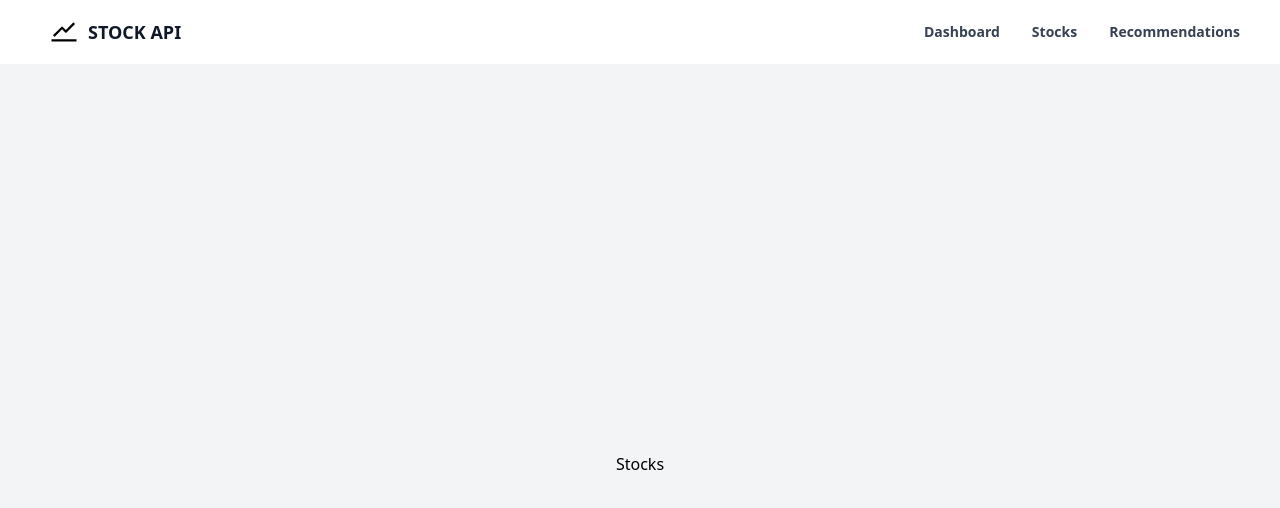
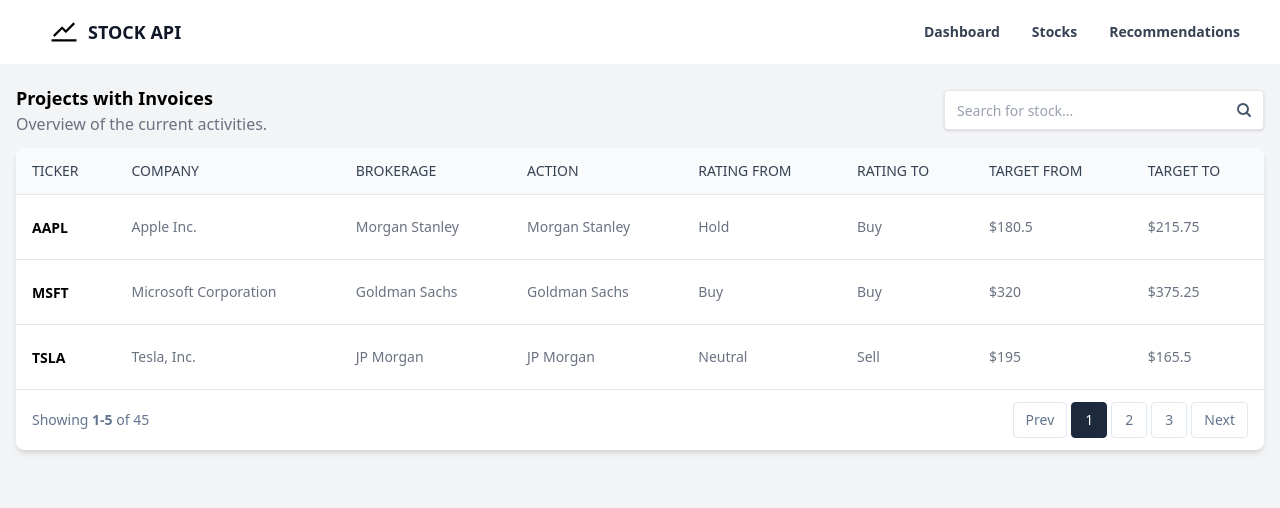
Before and after one commit to CorreaJose13/StockAPI, a Vue app in the folder frontend/: page /all-stocks in a window 1280 px wide. Shown: the top 508 px of the page. Built offline with nearby package versions, Linux system fonts and the light colour scheme; the HTML template or start-up script is replaced by a standard one.

Commit message:
Implement stocks table view

```diff
--- a/frontend/src/router/index.ts
+++ b/frontend/src/router/index.ts
@@ -1,6 +1,6 @@
 import { createRouter, createWebHistory } from 'vue-router'
 import DashboardView from '../views/DashboardView.vue'
-import StocksView from '@/views/StocksView.vue'
+import StocksTableView from '@/views/StocksTableView.vue'
 import RecommendationsView from '@/views/RecommendationsView.vue'
 
 const router = createRouter({
@@ -14,7 +14,7 @@ const router = createRouter({
     {
       path: '/all-stocks',
       name: 'stocks',
-      component: StocksView,
+      component: StocksTableView,
     },
     {
       path: '/stock-recommendations',
--- /dev/null
+++ b/frontend/src/views/StocksTableView.vue
@@ -0,0 +1,128 @@
+<script setup lang="ts">
+import { useStockData } from '@/composables/stocks'
+import { computed } from 'vue'
+import SearchIcon from '@/components/icons/SearchIcon.vue'
+
+const stocks = useStockData()
+const tableHeaders = computed(() => {
+  return [
+    'Ticker',
+    'Company',
+    'Brokerage',
+    'Action',
+    'Rating from',
+    'Rating to',
+    'Target from',
+    'Target to',
+  ]
+})
+const tableTexts = computed(() => {
+  return {
+    title: 'Projects with Invoices',
+    subtitle: 'Overview of the current activities.',
+    searchPlaceholder: 'Search for stock...',
+  }
+})
+</script>
+<template>
+  <div class="max-w-screen-xl max-h-screen mx-auto p-4">
+    <div class="w-full flex justify-between items-center mb-3 mt-1">
+      <div>
+        <h3 class="text-lg font-semibold text-black">{{ tableTexts.title }}</h3>
+        <p class="text-gray-500">{{ tableTexts.subtitle }}</p>
+      </div>
+      <div class="ml-3">
+        <div class="w-full max-w-md min-w-xs">
+          <div class="relative">
+            <input
+              class="bg-white w-full pr-11 h-10 pl-3 py-2 placeholder:text-gray-400 text-black text-sm border border-gray-200 rounded transition duration-200 ease focus:outline-none focus:border-gray-500 hover:border-gray-400 shadow-sm focus:shadow-md"
+              :placeholder="tableTexts.searchPlaceholder"
+            />
+            <SearchIcon />
+          </div>
+        </div>
+      </div>
+    </div>
+
+    <div
+      class="relative flex flex-col w-full h-full overflow-scroll text-gray-700 bg-white shadow-md rounded-lg bg-clip-border"
+    >
+      <table class="w-full text-left table-auto min-w-max">
+        <thead>
+          <tr>
+            <th
+              v-for="header in tableHeaders"
+              :key="header"
+              class="p-4 border-b border-slate-200 bg-slate-50"
+            >
+              <p class="text-sm font-normal leading-none uppercase text-gray-700">{{ header }}</p>
+            </th>
+          </tr>
+        </thead>
+        <tbody>
+          <tr
+            v-for="stock in stocks"
+            :key="stock.id"
+            class="hover:bg-slate-50 border-b border-slate-200"
+          >
+            <td class="p-4 py-5">
+              <span class="font-semibold text-sm text-black">{{ stock.ticker }}</span>
+            </td>
+            <td class="p-4 py-5">
+              <span class="block text-sm text-gray-500">{{ stock.company }}</span>
+            </td>
+            <td class="p-4 py-5">
+              <span class="block text-sm text-gray-500">{{ stock.brokerage }}</span>
+            </td>
+            <td class="p-4 py-5">
+              <span class="block text-sm text-gray-500">{{ stock.brokerage }}</span>
+            </td>
+            <td class="p-4 py-5">
+              <span class="block text-sm text-gray-500">{{ stock.ratingFrom }}</span>
+            </td>
+            <td class="p-4 py-5">
+              <span class="block text-sm text-gray-500">{{ stock.ratingTo }}</span>
+            </td>
+            <td class="p-4 py-5">
+              <span class="block text-sm text-gray-500">${{ stock.targetFrom }}</span>
+            </td>
+            <td class="p-4 py-5">
+              <span class="block text-sm text-gray-500">${{ stock.targetTo }}</span>
+            </td>
+          </tr>
+        </tbody>
+      </table>
+
+      <div class="flex justify-between items-center px-4 py-3">
+        <div class="text-sm text-slate-500">Showing <b>1-5</b> of 45</div>
+        <div class="flex space-x-1">
+          <button
+            class="px-3 py-1 min-w-9 min-h-9 text-sm font-normal text-slate-500 bg-white border border-slate-200 rounded hover:bg-slate-50 hover:border-slate-400 transition duration-200 ease"
+          >
+            Prev
+          </button>
+          <button
+            class="px-3 py-1 min-w-9 min-h-9 text-sm font-normal text-white bg-slate-800 border border-slate-800 rounded hover:bg-slate-600 hover:border-slate-600 transition duration-200 ease"
+          >
+            1
+          </button>
+          <button
+            class="px-3 py-1 min-w-9 min-h-9 text-sm font-normal text-slate-500 bg-white border border-slate-200 rounded hover:bg-slate-50 hover:border-slate-400 transition duration-200 ease"
+          >
+            2
+          </button>
+          <button
+            class="px-3 py-1 min-w-9 min-h-9 text-sm font-normal text-slate-500 bg-white border border-slate-200 rounded hover:bg-slate-50 hover:border-slate-400 transition duration-200 ease"
+          >
+            3
+          </button>
+          <button
+            class="px-3 py-1 min-w-9 min-h-9 text-sm font-normal text-slate-500 bg-white border border-slate-200 rounded hover:bg-slate-50 hover:border-slate-400 transition duration-200 ease"
+          >
+            Next
+          </button>
+        </div>
+      </div>
+    </div>
+  </div>
+</template>
--- a/frontend/src/views/StocksView.vue
+++ /dev/null
@@ -1,6 +0,0 @@
-<script setup lang="ts"></script>
-<template>
-  <main class="flex flex-col items-center justify-center min-h-screen bg-gray-100">
-    <h1>Stocks</h1>
-  </main>
-</template>
```
